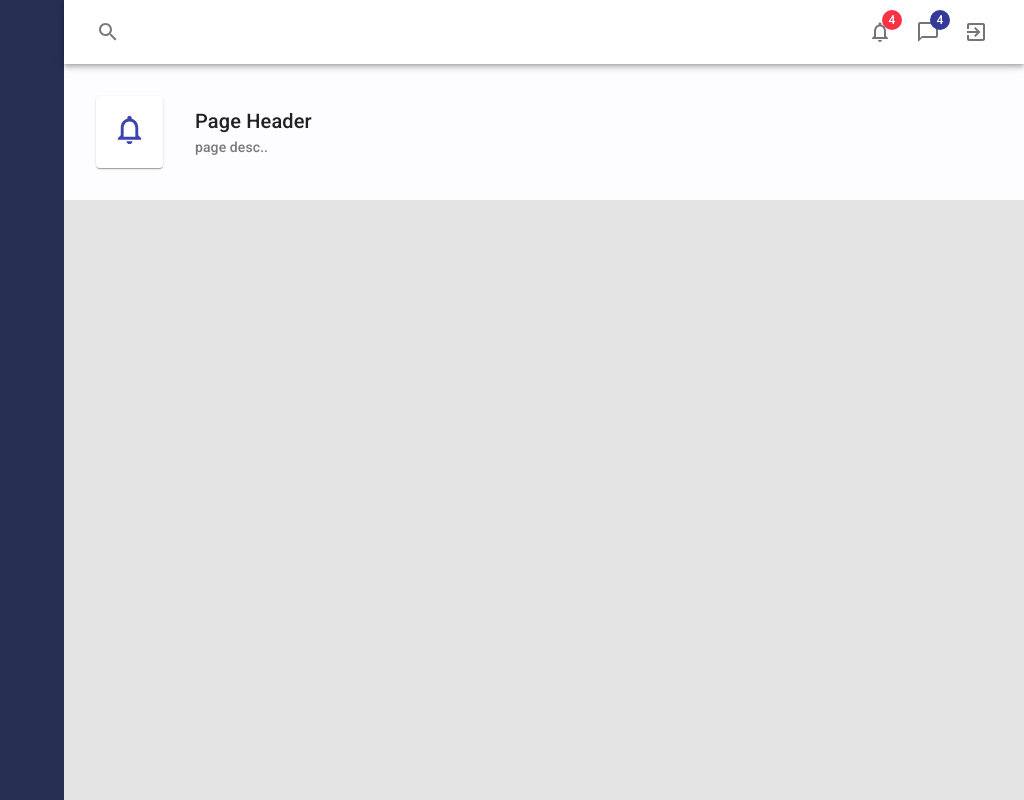
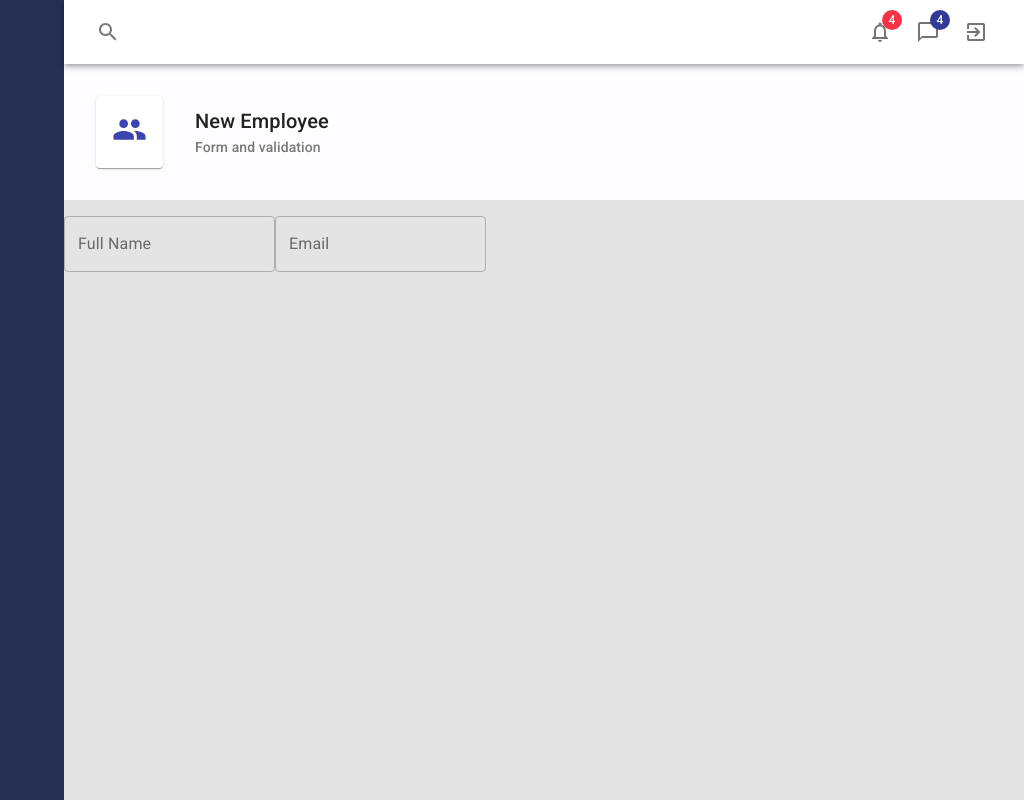
Before and after one commit to fadhilradh/React-Dashboard, a React (Create React App) app: page / in a window 1280 px wide. Shown: the whole page, without its empty margins (256-1280 px from the left). Built offline with nearby package versions, Linux system fonts and the light colour scheme.

Commit message:
add form

```diff
--- a/src/App/App.js
+++ b/src/App/App.js
@@ -7,8 +7,8 @@ import {
     makeStyles,
     ThemeProvider,
 } from "@material-ui/core";
-import PageHeader from "../components/PageHeader";
-import NotificationsNoneIcon from "@material-ui/icons/NotificationsNone";
+
+import Employees from "../pages/Employees";
 
 const theme = createMuiTheme({
     palette: {
@@ -50,11 +50,8 @@ function App() {
             <Sidemenu />
             <div className={classes.appMain}>
                 <Header />
-                <PageHeader
-                    title="Page Header"
-                    subtitle="page desc.."
-                    icon={<NotificationsNoneIcon fontSize="large" />}
-                />
+
+                <Employees />
             </div>
             <CssBaseline />
         </ThemeProvider>
--- /dev/null
+++ b/src/pages/Employees.js
@@ -0,0 +1,18 @@
+import PageHeader from "../components/PageHeader";
+import PeopleIcon from "@material-ui/icons/People";
+import EmployeeForm from "./EmployeeForm";
+
+const Employees = () => {
+    return (
+        <div>
+            <PageHeader
+                title="New Employee"
+                subtitle="Form and validation"
+                icon={<PeopleIcon fontSize="large" />}
+            />
+            <EmployeeForm />
+        </div>
+    );
+};
+
+export default Employees;
--- a/src/pages/employeeForm.js
+++ b/src/pages/employeeForm.js
@@ -0,0 +1,40 @@
+import { Grid, TextField } from "@material-ui/core";
+import { useState } from "react";
+
+const EmployeeForm = () => {
+    const initialFieldValue = {
+        id: 0,
+        fullName: "",
+        email: "",
+        phoneNumber: 0,
+        city: "",
+        gender: "male",
+        departmentId: "",
+        hireDate: new Date(),
+        isPermanent: false,
+    };
+
+    const [values, setValues] = useState(initialFieldValue);
+
+    return (
+        <form>
+            <Grid container>
+                <Grid item xs={6}>
+                    <TextField
+                        label="Full Name"
+                        value={values.fullName}
+                        variant="outlined"
+                    />
+                    <TextField
+                        label="Email"
+                        value={values.email}
+                        variant="outlined"
+                    />
+                </Grid>
+                <Grid item=""></Grid>
+            </Grid>
+        </form>
+    );
+};
+
+export default EmployeeForm;
```
Also changed, not shown: src/pages/employee.js (deleted).
